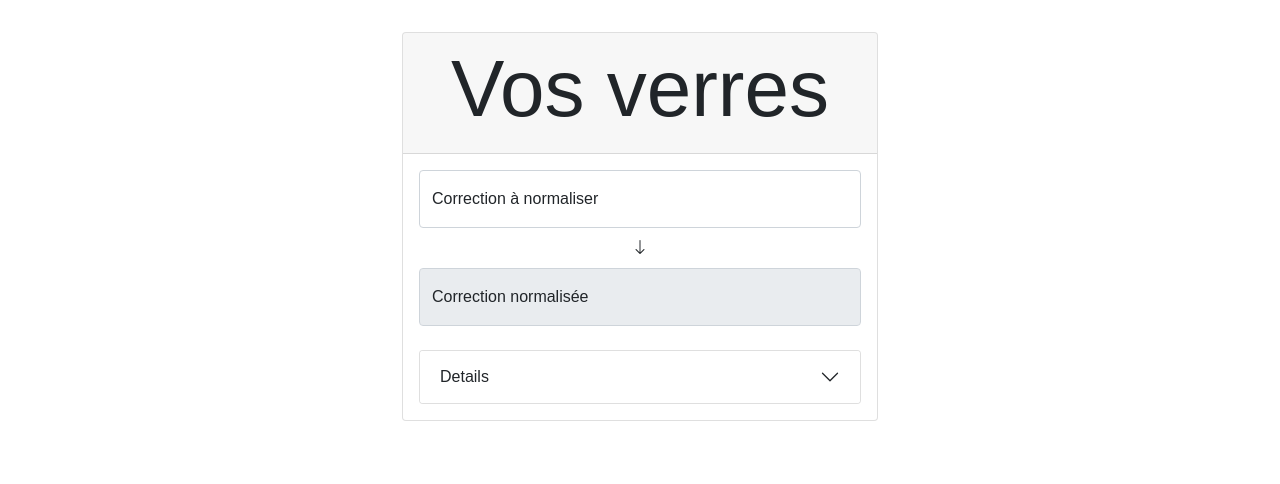
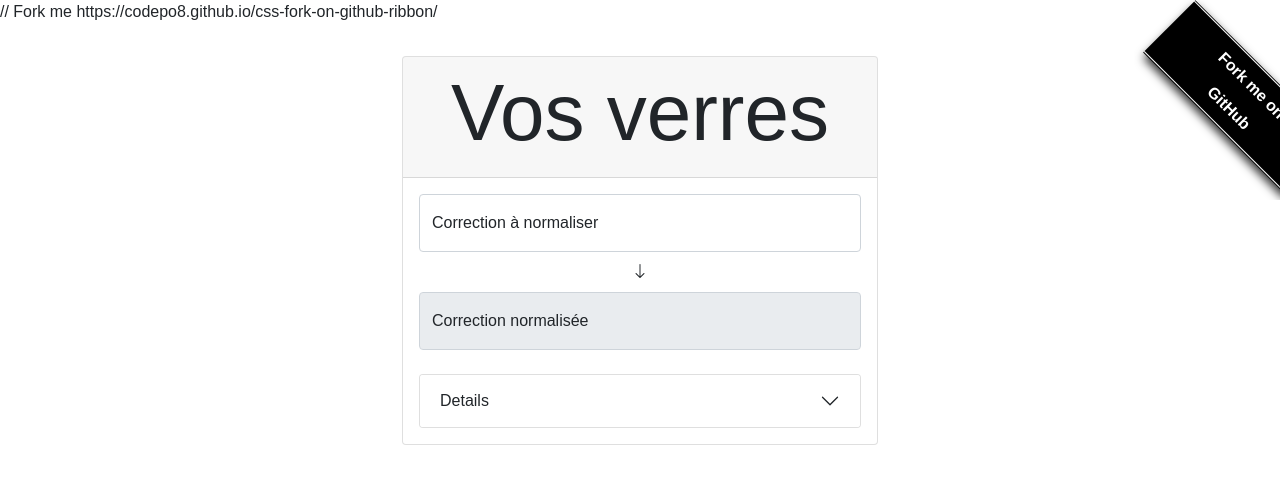
Before and after one commit to rpeyron/verres, a website built with Parcel: page index.html in a window 1280 px wide. Built offline with nearby package versions, Linux system fonts and the light colour scheme.

Commit message:
With fork me ribbon

```diff
--- a/index.html
+++ b/index.html
@@ -12,6 +12,10 @@
 </head>
 
 <body>
+
+	// Fork me https://codepo8.github.io/css-fork-on-github-ribbon/
+	<style>#forkongithub a{background:#000;color:#fff;text-decoration:none;font-family:arial,sans-serif;text-align:center;font-weight:bold;padding:5px 40px;font-size:1rem;line-height:2rem;position:relative;transition:0.5s;}#forkongithub a:hover{background:#1c1;color:#fff;}#forkongithub a::before,#forkongithub a::after{content:"";width:100%;display:block;position:absolute;top:1px;left:0;height:1px;background:#fff;}#forkongithub a::after{bottom:1px;top:auto;}@media screen and (min-width:800px){#forkongithub{position:fixed;display:block;top:0;right:0;width:200px;overflow:hidden;height:200px;z-index:9999;}#forkongithub a{width:200px;position:absolute;top:60px;right:-60px;transform:rotate(45deg);-webkit-transform:rotate(45deg);-ms-transform:rotate(45deg);-moz-transform:rotate(45deg);-o-transform:rotate(45deg);box-shadow:4px 4px 10px rgba(0,0,0,0.8);}}</style><span id="forkongithub"><a href="https://github.com/rpeyron/verres">Fork me on GitHub</a></span>
+
 	<div id="app" class="container" style="max-width: 500px; margin-top: 2em; margin-left: auto; margin-right: auto">
 		<div class="card text-center">
 			<div class="card-header">
```
